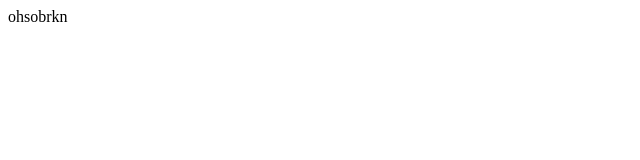
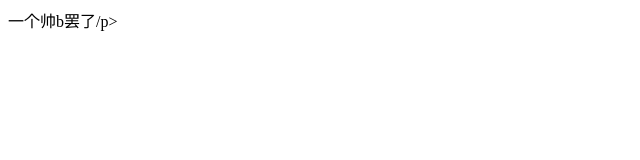
Before and after one commit to lb094062/lb094062.github.io, a plain HTML site: page index.html in a window 1280 px wide. Shown: the full height of the page, 0-640 px from the left. Drawn offline with Linux system fonts and the light colour scheme.

Commit message:
Update index.html

```diff
--- a/index.html
+++ b/index.html
@@ -1 +1 @@
-<p>ohsobrkn</p>
+<p>一个帅b罢了/p>
```
